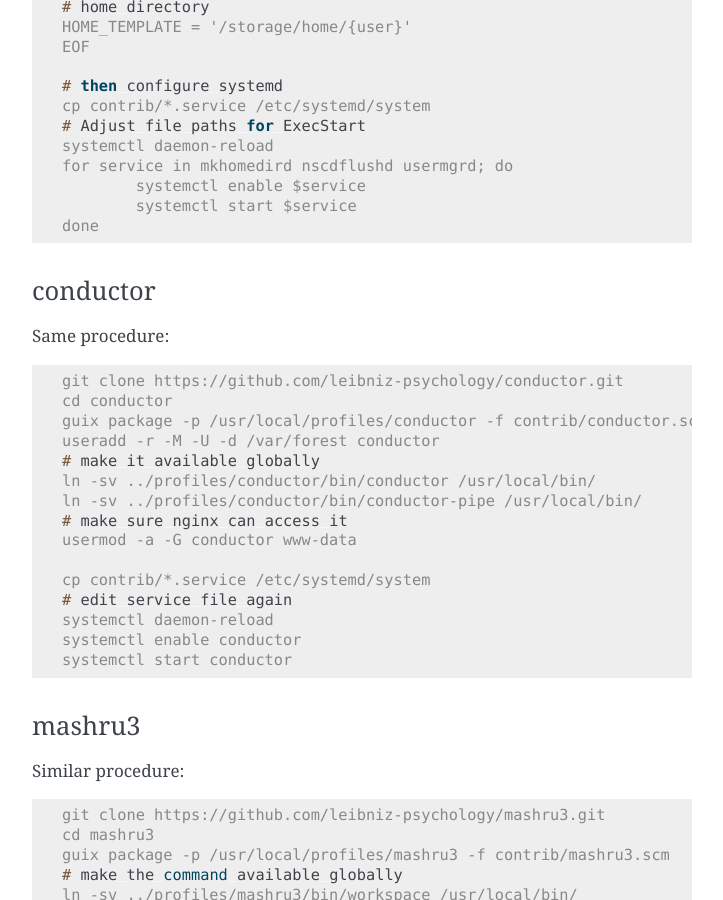
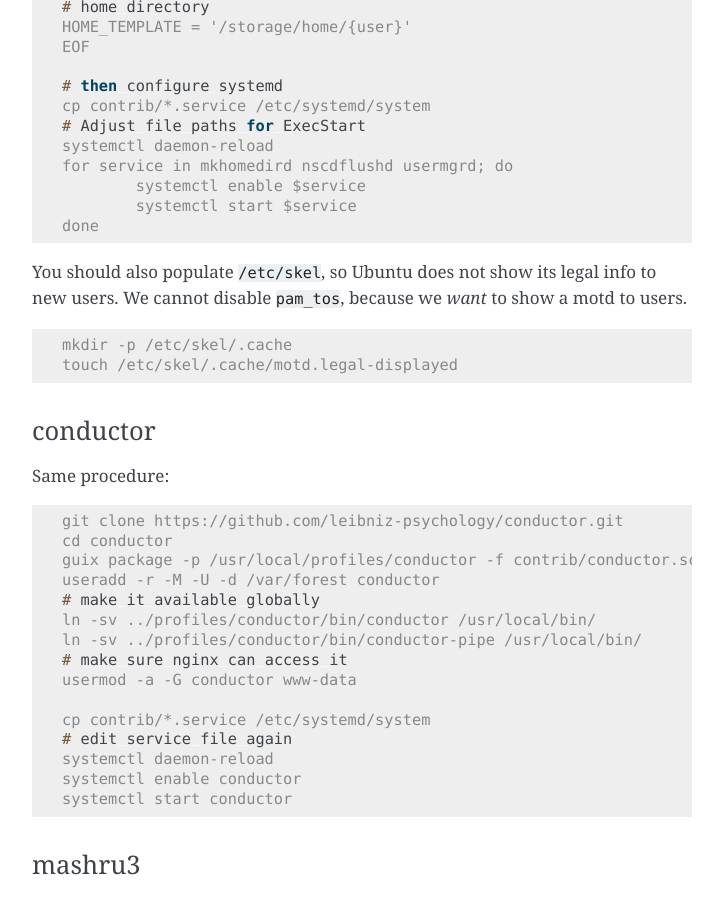
Before and after one commit to leibniz-psychology/psychnotebook-deploy, a Sphinx documentation site: the page built from doc/configuration.rst, in a window 1280 px wide and 900 px high, scrolled down 13772 px. Shown: the whole window, without its empty margins (388-1111 px from the left). Built offline with Sphinx 7.4.7, drawn with Linux system fonts in a browser that asks for light colours.

Commit message:
configuration: Document /etc/skel setup

```diff
--- a/doc/configuration.rst
+++ b/doc/configuration.rst
@@ -763,6 +763,15 @@
 		systemctl start $service
 	done
 
+You should also populate :file:`/etc/skel`, so Ubuntu does not show its legal
+info to new users. We cannot disable ``pam_tos``, because we *want* to show a
+motd to users.
+
+.. code:: console
+
+	mkdir -p /etc/skel/.cache
+	touch /etc/skel/.cache/motd.legal-displayed
+
 conductor
 ^^^^^^^^^
 
```
